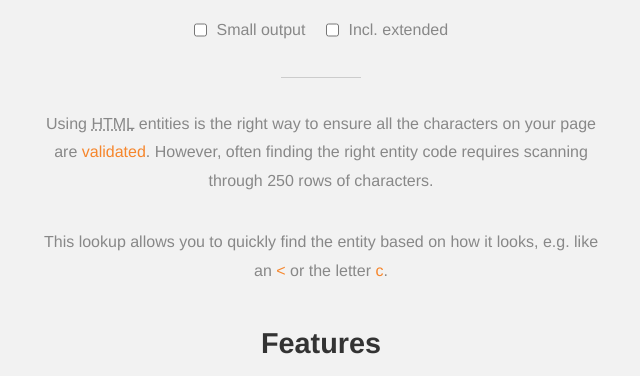
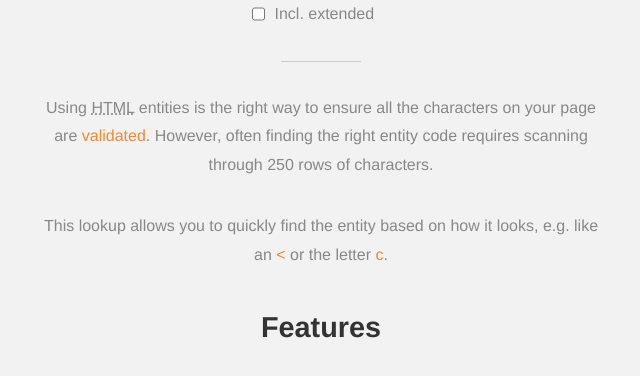
Before and after one commit to leftlogic/entity-lookup, a plain HTML site: page index.html in a window 1280 px wide. Shown: the part 345-721 px from the top of the page, without its empty margins (319-959 px from the left). Drawn offline with Linux system fonts and the light colour scheme; a web font is replaced by a local one.

Commit message:
Removed 'compress' checkbox (for now)

```diff
--- a/css/style.css
+++ b/css/style.css
@@ -103,10 +103,6 @@ label {
   color: #888888;
 }
 
-label[for=extended] {
-  margin: 0;
-}
-
 .divider {
   width: 5rem;
   margin: 2rem auto;
@@ -115,7 +111,7 @@ label[for=extended] {
 
 #container {
   max-width: 39rem;
-  margin: 6rem auto;
+  margin: 5rem auto;
   padding: 0 2rem;
   text-align: center;
 }
--- a/index.html
+++ b/index.html
@@ -10,7 +10,6 @@
       <h1>HTML Entity Lookup</h1>
       <form action="" id="lookupForm">
         <input type="text" name="s" value="" placeholder="HTML entities like (space separate for more)" id="s" />
-        <input type="checkbox" name="compressChk" value="" id="compress" /><label for="compress">Small output</label>
         <input type="checkbox" name="extendedChk" value="" id="extended" /><label title="Include extended character sets in search" for="extended">Incl. extended</label>
       </form>
       <div class="divider"></div>
```
